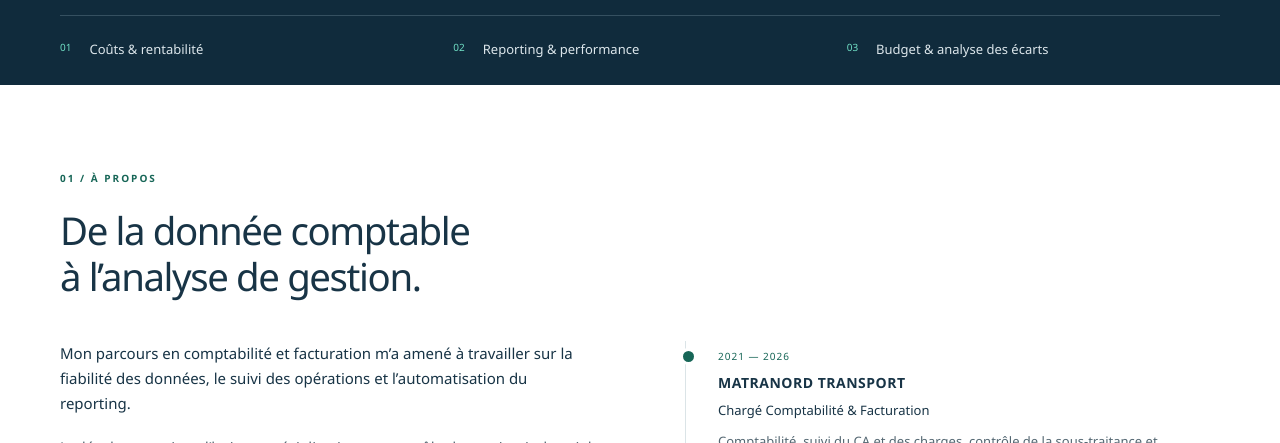
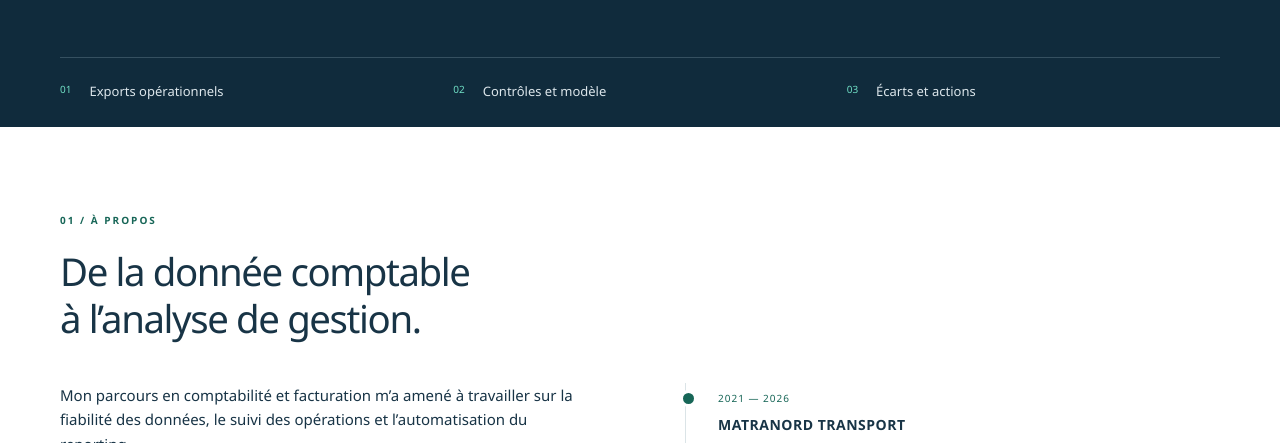
Before and after one commit to Achrafzekri/achrafzekri.github.io, a plain HTML site: page index.html in a window 1280 px wide. Shown: the part 657-1100 px from the top of the page. Drawn offline with Linux system fonts and the light colour scheme.

Commit message:
Improve portfolio evidence and management case presentation

```diff
--- a/index.html
+++ b/index.html
@@ -22,15 +22,16 @@
 <h1 data-i18n="heroTitle" >Derrière chaque chiffre,<br>une décision.</h1>
 <p data-i18n="role" class="role">Contrôleur de gestion junior</p>
 <p data-i18n="intro" class="intro">Comprendre les coûts, fiabiliser le reporting et relier les données opérationnelles à la performance financière.</p>
+<div class="hero-proof" aria-label="Résultat du projet Transport"><span data-i18n="proofLabel" class="hero-proof-label">PREUVE PAR LE PROJET · TRANSPORT</span><div class="hero-proof-numbers"><strong data-i18n="proofRevenue">CA +10,5 %</strong><span aria-hidden="true">→</span><strong data-i18n="proofProfit">Résultat −36,5 %</strong></div><p data-i18n="proofNote">Janvier–août 2026 vs 2025 · Entreprise et données simulées</p><a data-i18n="proofLink" href="projet-transport/">Voir l’analyse et les actions ↗</a></div>
 <div class="actions"><a data-i18n="seeProjects" href="#projets" class="button primary" >Voir mes projets ↗</a><a data-i18n="seeCV" href="#cv" class="button light">Voir mon CV ↓</a></div><a data-i18n="getInTouch" href="#contact" class="text-link hero-link" >Me contacter →</a><a href="https://www.linkedin.com/in/achrafzekri/" class="text-link hero-link" data-event="linkedin_click" data-location="header">LinkedIn ↗</a></div>
 <div class="portrait-panel">
 <div class="portrait-frame"><img src="assets/images/portrait.jpg" alt="Achraf Zekri" width="400" height="400" fetchpriority="high"></div>
 <div class="portrait-caption"><span class="tiny">PORTFOLIO / 2026</span><strong>Achraf Zekri</strong>
 <p data-i18n="caption" >Finance, contrôle de gestion<br>& analyse de données</p></div></div></div>
-<div class="wrap focus-strip">
-<div><span>01</span><span data-i18n="focus01" >Coûts & rentabilité</span></div>
-<div><span>02</span><span data-i18n="focus02" >Reporting & performance</span></div>
-<div><span>03</span><span data-i18n="focus03" >Budget & analyse des écarts</span></div></div></section>
+<div class="wrap focus-strip" aria-label="De la donnée à la décision">
+<div><span>01</span><span data-i18n="flow01">Exports opérationnels</span></div>
+<div><span>02</span><span data-i18n="flow02">Contrôles et modèle</span></div>
+<div><span>03</span><span data-i18n="flow03">Écarts et actions</span></div></div></section>
 <section id="profil" class="section wrap">
 <div class="section-heading">
 <p data-i18n="aboutLabel" class="eyebrow">01 / À PROPOS</p>
@@ -85,7 +86,7 @@
 <section id="projets" class="section wrap">
 <div class="section-heading">
 <p data-i18n="projectsLabel" class="eyebrow">03 / PROJETS</p>
-<h2 data-i18n="projectsTitle" >Trois terrains. Une logique de décision.</h2>
+<h2 data-i18n="projectsTitle" >Un projet réalisé, deux analyses en préparation.</h2>
 <p data-i18n="projectIntro" >Le projet Transport présente la démarche complète, des données brutes aux recommandations. Les deux autres projets sont en préparation.</p></div>
 <div class="projects">
 <article class="project project-published">
@@ -93,7 +94,7 @@
 <a href="projet-transport/" class="project-image"><img src="projet-transport/img/p1-synthese.png" alt="Reporting transport : synthèse de direction" loading="lazy" width="1557" height="995"></a>
 <div class="project-body"><p data-i18n="transportStatus" class="status">ÉTUDE DE CAS DISPONIBLE</p>
 <h3 data-i18n="pt02">Rentabilité &amp; performance transport</h3>
-<p data-i18n="transportDescription">Fiabiliser les données, construire les indicateurs et comprendre pourquoi la croissance du CA ne se traduit pas en résultat.</p>
+<p data-i18n="transportDescription">J’ai fiabilisé les exports, construit le modèle et les mesures, rapproché les chiffres, puis proposé des actions de gestion.</p>
 <div class="project-tools">Excel / Power Query / Power Pivot / DAX / PivotTable</div>
 <p class="project-result" data-i18n="transportResult"><strong>CA +10,5 % · Résultat −36,5 %</strong><br>Cas simulé · Janvier–août 2026 vs 2025</p>
 <a class="button primary" data-i18n="transportExplore" href="projet-transport/">Explorer le projet</a></div></article>
```
